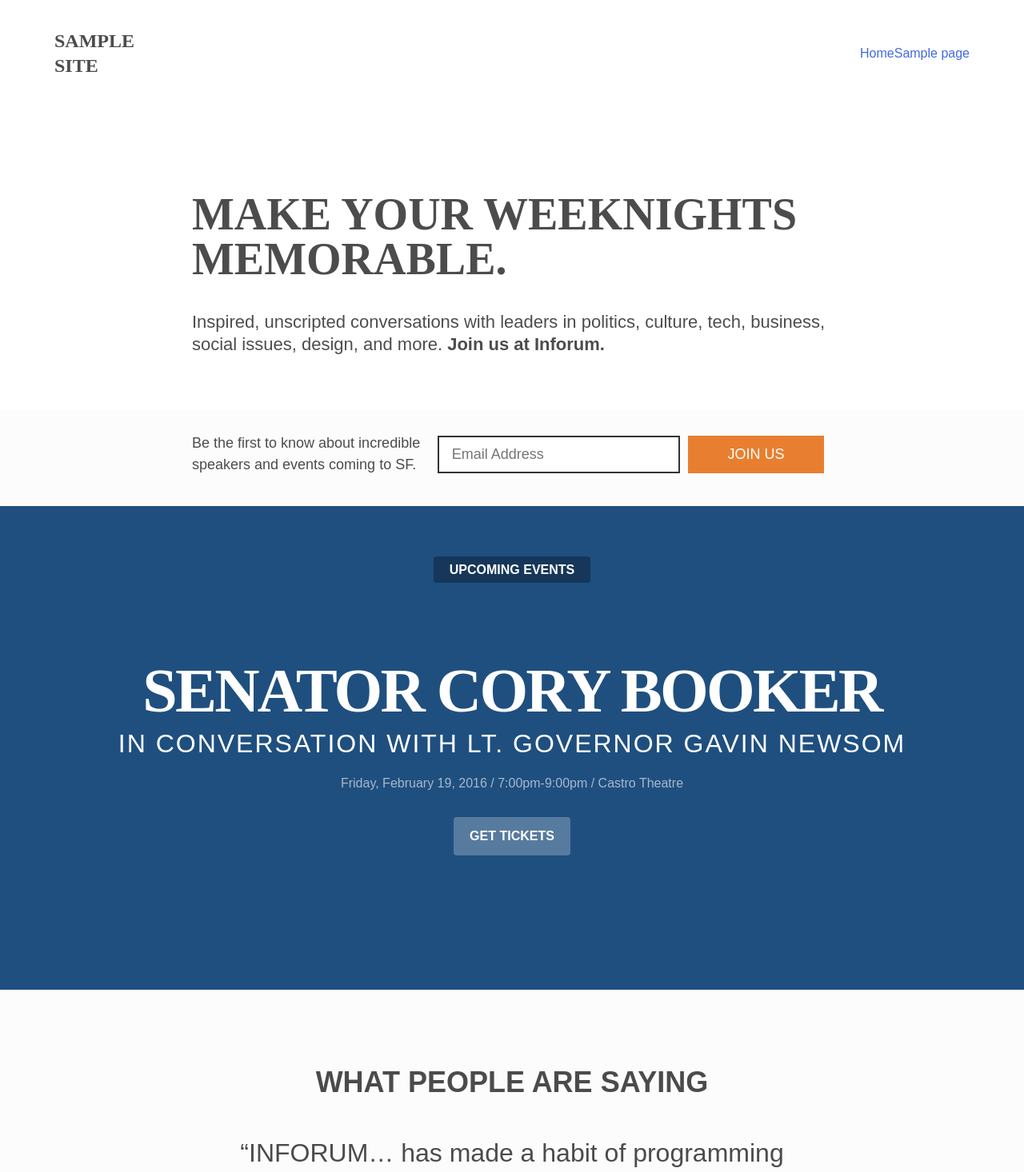
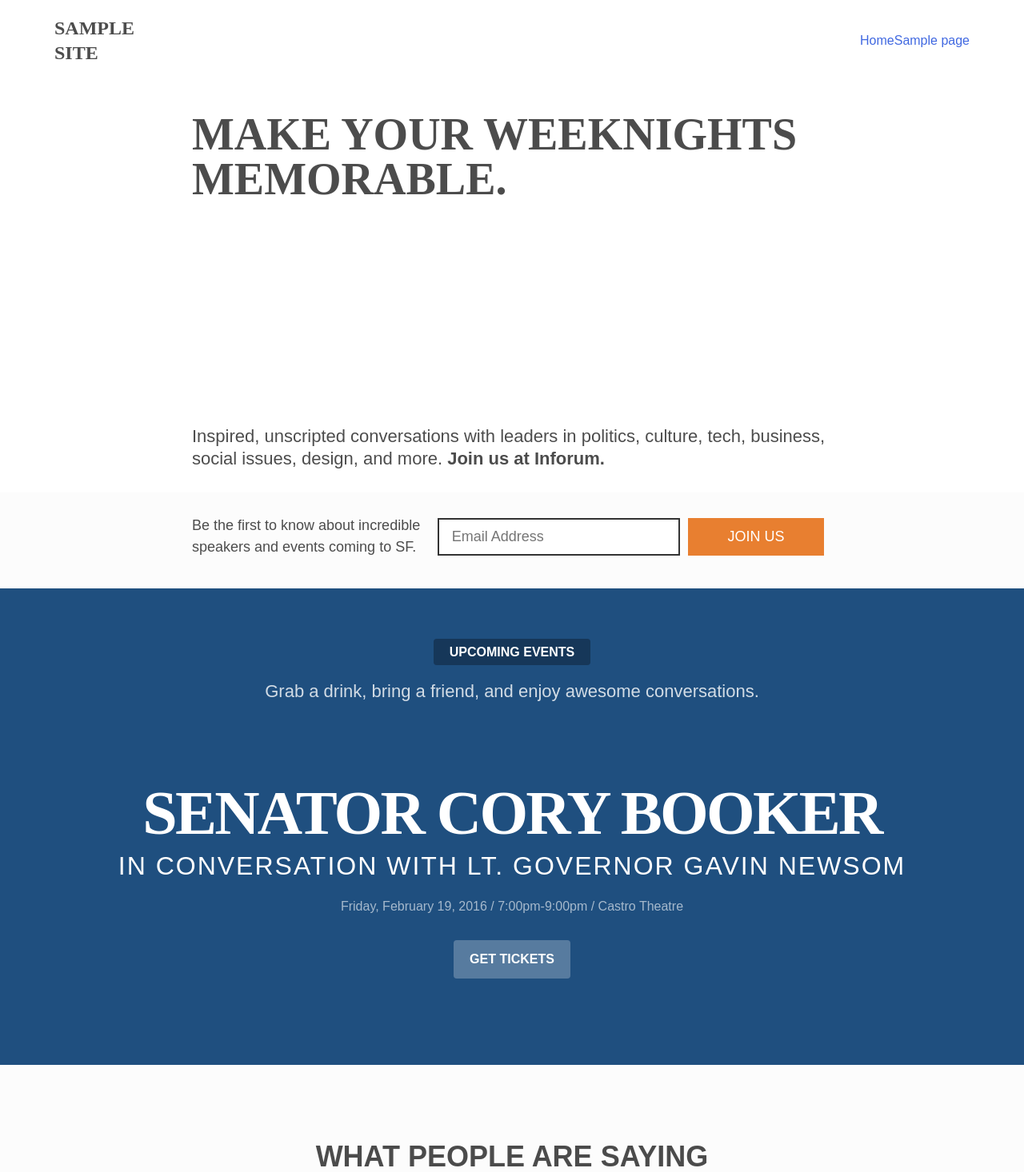
Before and after one commit to tomng/inforumsf, a WordPress theme: template themes/inforum/front-page.php in a window 1280 px wide. Shown: the top 1466 px of the page at 80% size. Run offline with PHP 8.4 and a stand-in for WordPress, Linux system fonts and the light colour scheme; the site name, menu and one post (Sample post) are stand-ins, and other content is empty; some libraries are stand-ins or nearby versions.

Commit message:
Added upcoming events subheading.

```diff
--- a/themes/inforum/front-page.php
+++ b/themes/inforum/front-page.php
@@ -10,7 +10,7 @@ get_header(); ?>
 	<div id="primary" class="content-area">
 		<main id="main" class="site-main" role="main">
 
-			<div class="hero section section-light">
+			<div class="hero thin-section section-light">
 
 				<div class="section-content">
 					<h1>Make your weeknights memorable.</h1>
@@ -41,6 +41,7 @@ get_header(); ?>
 
 			<div class="upcoming-events center section section-dark">
 				<div class="tag">Upcoming Events</div>
+				<p>Grab a drink, bring a friend, and enjoy awesome conversations.</p>
 				<div class="event">
 					<h1>Senator Cory Booker</h1>
 					<h2>In conversation with Lt. Governor Gavin Newsom</h2>
--- a/themes/inforum/style.css
+++ b/themes/inforum/style.css
@@ -1021,13 +1021,18 @@ ul.nav-menu {
 --------------------------------------------------------------*/
 
 .hero {
-	padding: 48px 68px;
+	/*outline: solid 1px red;*/
 }
 
 .hero p {
 	font-size: 22px;
 	color: rgba(0,0,0,0.70);
 	line-height: 28px;
+}
+
+.hero h1 {
+	margin-top: 10px;
+	margin-bottom: 280px;
 }
 
 .cta-form {
@@ -1136,7 +1141,15 @@ ul.nav-menu {
 }
 
 .event {
-	margin: 100px 0px;
+	margin: 100px 0px 40px 0px;
+}
+
+.upcoming-events p {
+	margin-top: 24px;
+	font-size: 22px;
+	font-weight: 300;
+	color: rgba(255,255,255,.8);
+	line-height: 1.2em;
 }
 
 .upcoming-events h1 {
@@ -1310,6 +1323,7 @@ h1 {
 	color: rgba(0,0,0,0.70);
 	line-height: 56px;
 	text-transform: uppercase;
+	margin: 0;
 }
 
 h2 {
@@ -1373,7 +1387,6 @@ footer a:hover {
 		padding: 20px 28px;
 	}
 
-
 	.upcoming-events h1 {
 		font-size: 48px;
 	}
```
